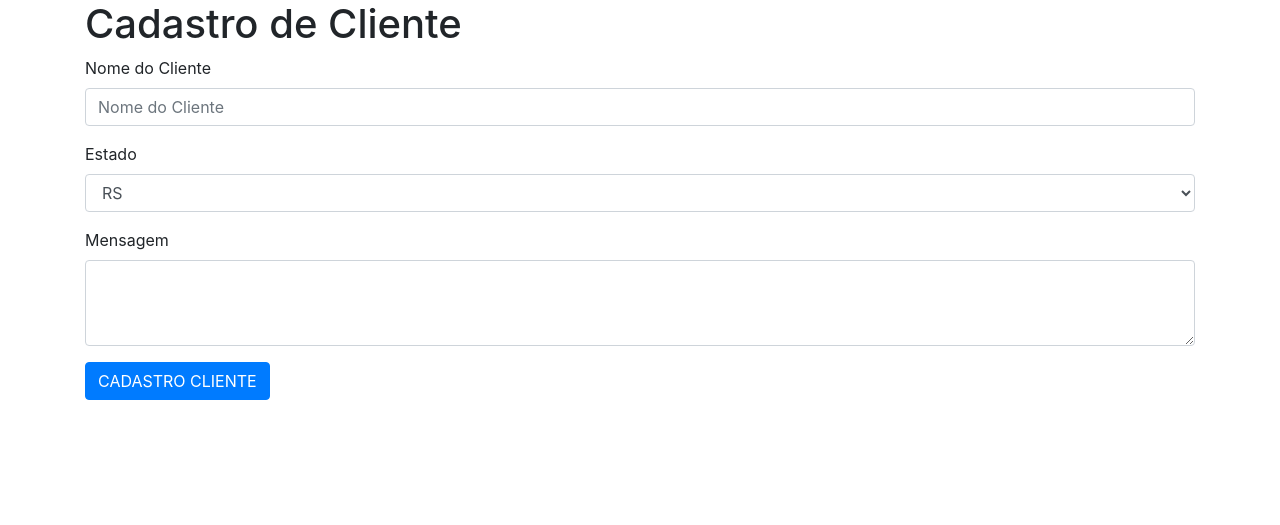
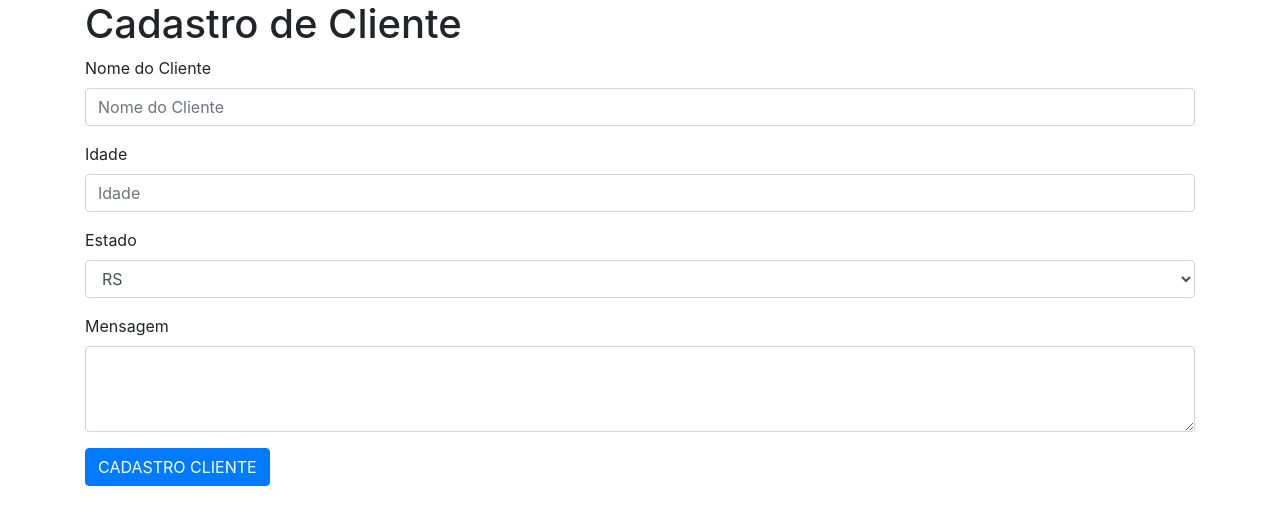
Before and after one commit to JohnBatera07/php, a PHP site: page /aula2.1.php in a window 1280 px wide. Shown: the top 525 px of the page. Run offline with PHP 8.4, Linux system fonts and the light colour scheme; some libraries are stand-ins or nearby versions.

Commit message:
Aulas 1 e 2 PHP

```diff
--- a/aula2/aula2.1.php
+++ b/aula2/aula2.1.php
@@ -15,6 +15,10 @@
     <div class="form-group">
         <label for="exampleFormControlInput1">Nome do Cliente</label>
         <input type="text" name="nome" class="form-control" placeholder="Nome do Cliente">
+    </div>
+    <div class="form-group">
+        <label for="exampleFormControlInput1">Idade</label>
+        <input type="text" name="idade" class="form-control" placeholder="Idade">
     </div>
     <div class="form-group">
         <label for="exampleFormControlSelect1">Estado</label>
--- a/aula2/aula2.2.php
+++ b/aula2/aula2.2.php
@@ -1,10 +1,11 @@
 <?php
     if( isset($_POST['enviar']) ){
         $nome = $_POST['nome'];
+        $idade = $_POST['idade'];
         $estado = $_POST['estado'];
         $area2 = $_POST['area2'];
 
-        echo $nome . "<br>" . $estado . "<br>" . $area2;
+        echo $nome . "<br>" . $idade . "<br>" . $estado . "<br>" . $area2;
     }
     else{
         echo "Não foi possível enviar o formulário";
```
